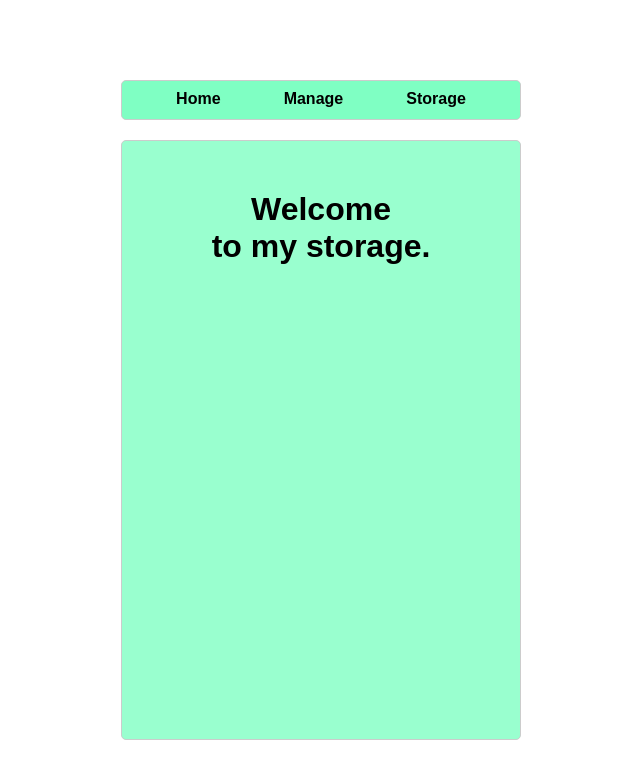
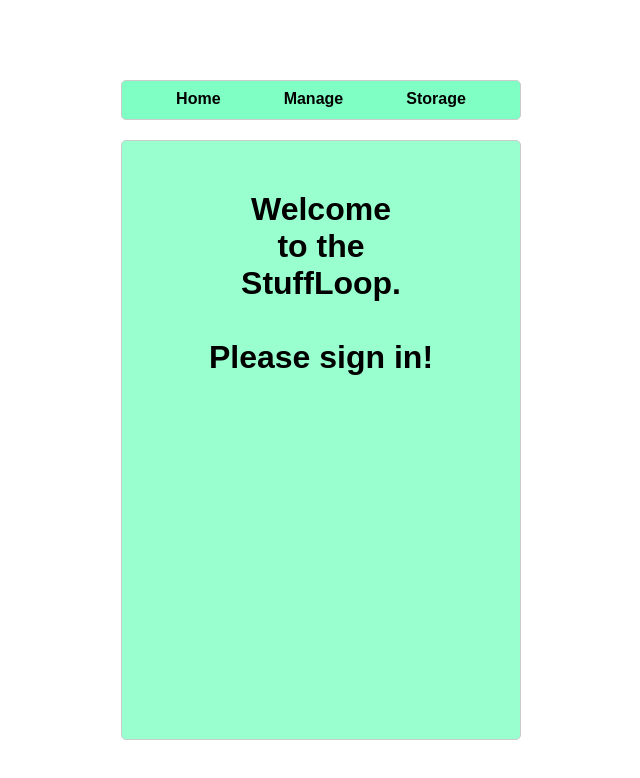
Before and after one commit to Kinuy/verleih-verschenke-verkauf-app, a React (Vite) app in the folder frontend/: page / in a window 1280 px wide. Shown: the top 778 px of the page, without its empty margins (319-959 px from the left). Built offline with nearby package versions, Linux system fonts and the light colour scheme.

Commit message:
add personal greeting if user ist logged in

```diff
--- a/frontend/src/components/Home.tsx
+++ b/frontend/src/components/Home.tsx
@@ -1,8 +1,17 @@
 import "./Home.css"
-export default function Home() {
+import {AppUser} from "../models/AppUser.ts";
+
+type Props = {
+    user?:AppUser
+}
+
+export default function Home(props: Props) {
+
     return (
         <div className="home-container">
-            <h1>Welcome <br/> to my storage.</h1>
+            {(props.user !== undefined) ? <h1>Welcome <br/> to the <br/> StuffLoop <br/> {props.user.username}.</h1> :
+                <h1>Welcome <br/> to the <br/> StuffLoop.<br/><br/> Please sign in!</h1>}
+
         </div>
     );
 }
```
